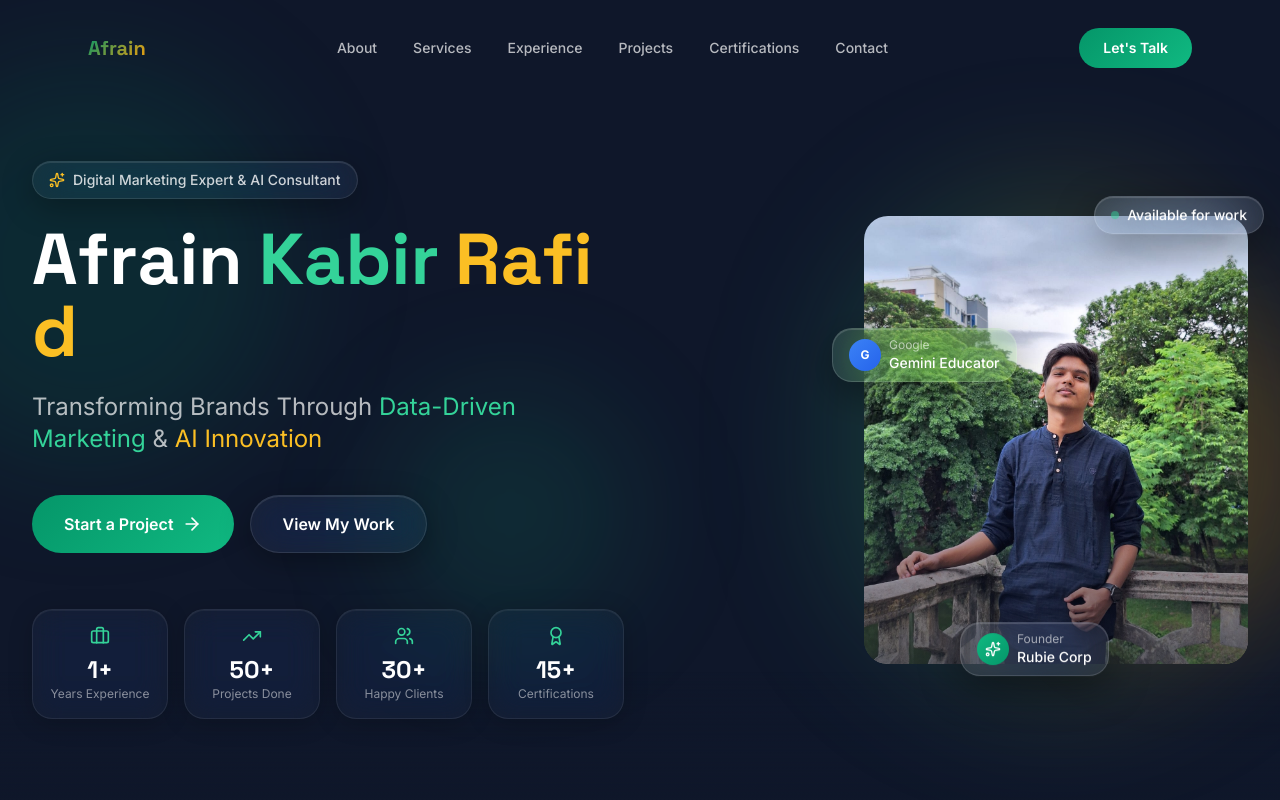
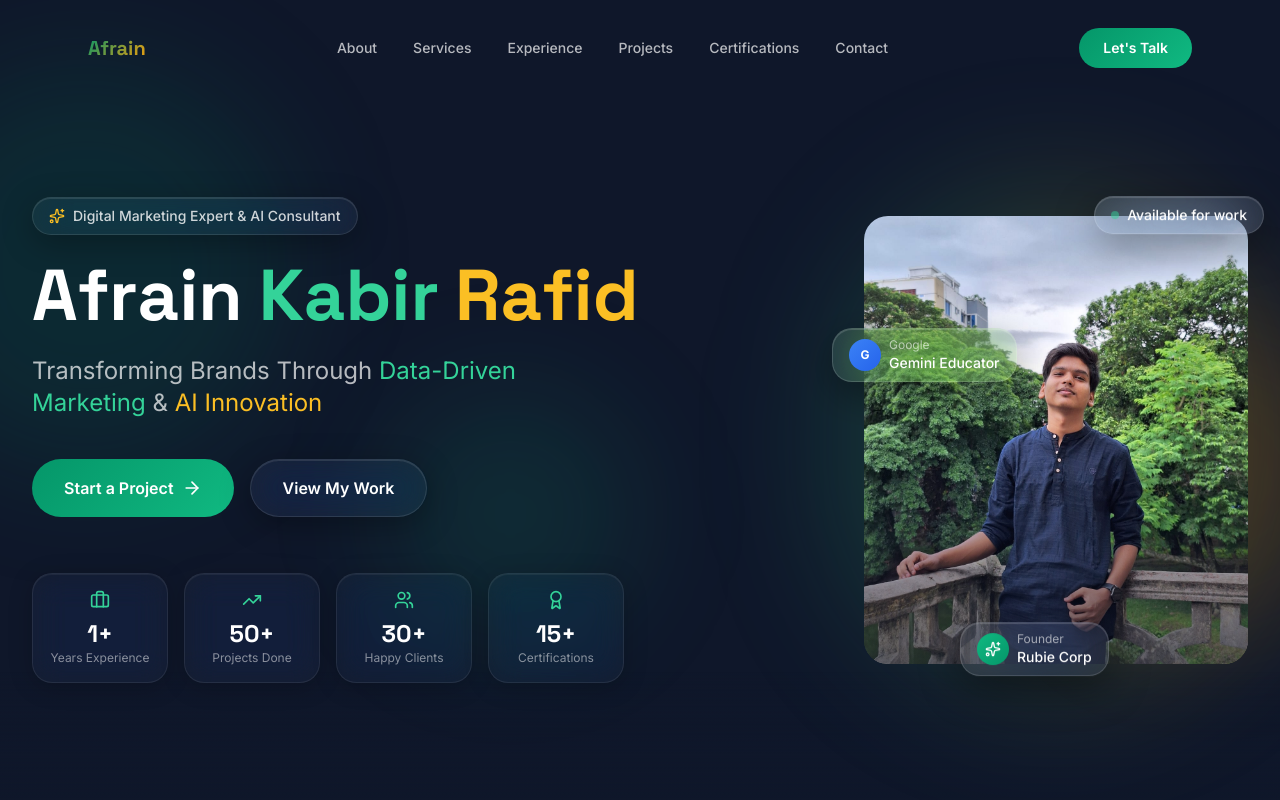
Before and after one commit to Rafid2005/Portfolio, a React (Vite) app: page / in a window 1280 px wide. Shown: the top 800 px of the page. Built offline with nearby package versions, Linux system fonts and the light colour scheme.

Commit message:
Update Hero.tsx

```diff
--- a/src/sections/Hero.tsx
+++ b/src/sections/Hero.tsx
@@ -107,7 +107,7 @@ export default function Hero() {
             </div>
 
             {/* Name */}
-            <h1 className="font-display text-5xl sm:text-6xl lg:text-7xl font-bold text-white leading-tight perspective-1000">
+            <h1 className="font-display text-5xl sm:text-6xl lg:text-7xl font-bold text-white leading-tight perspective-1000 whitespace-nowrap">
               {name.split('').map((char, index) => (
                 <span
                   key={index}
```
